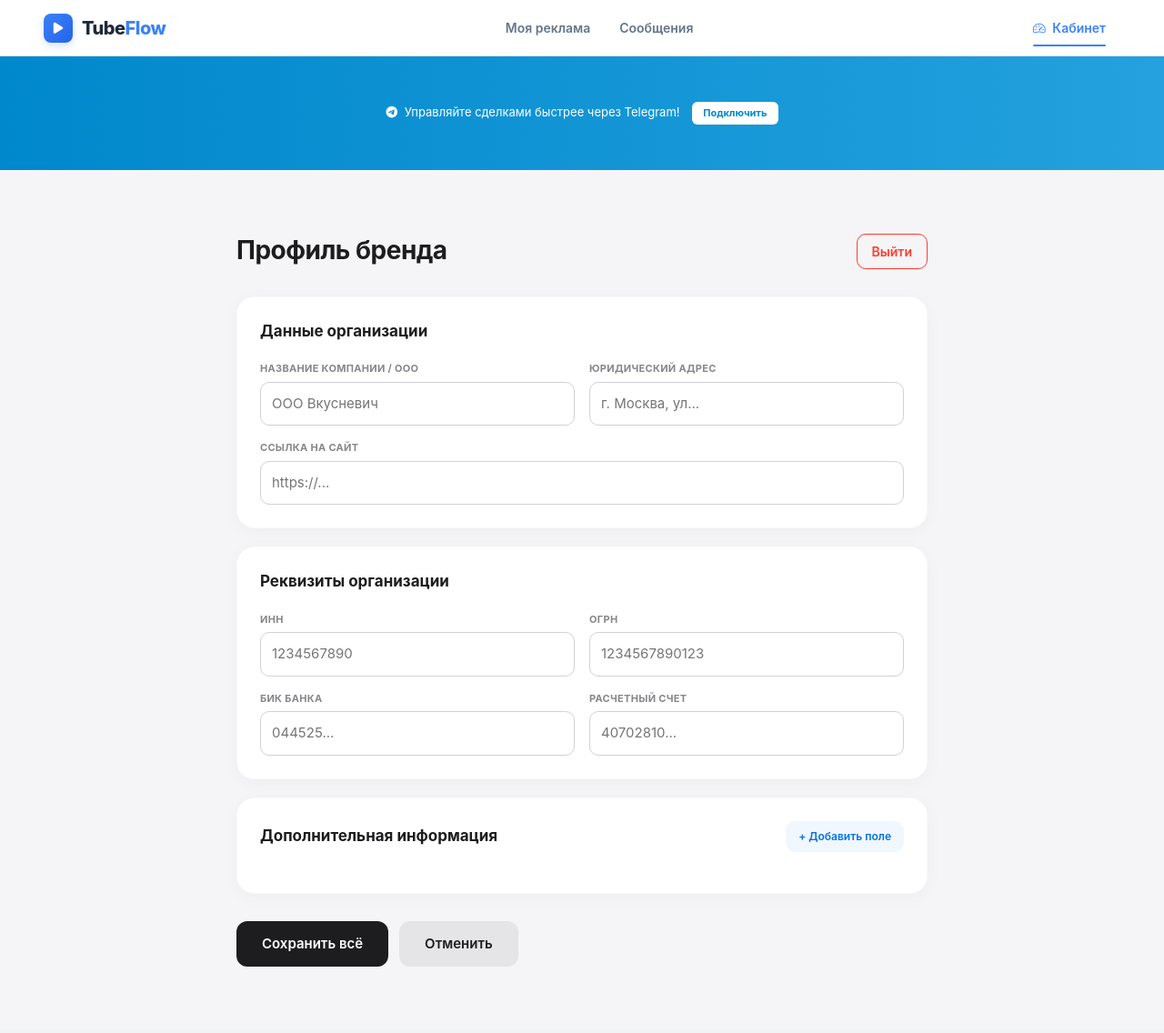
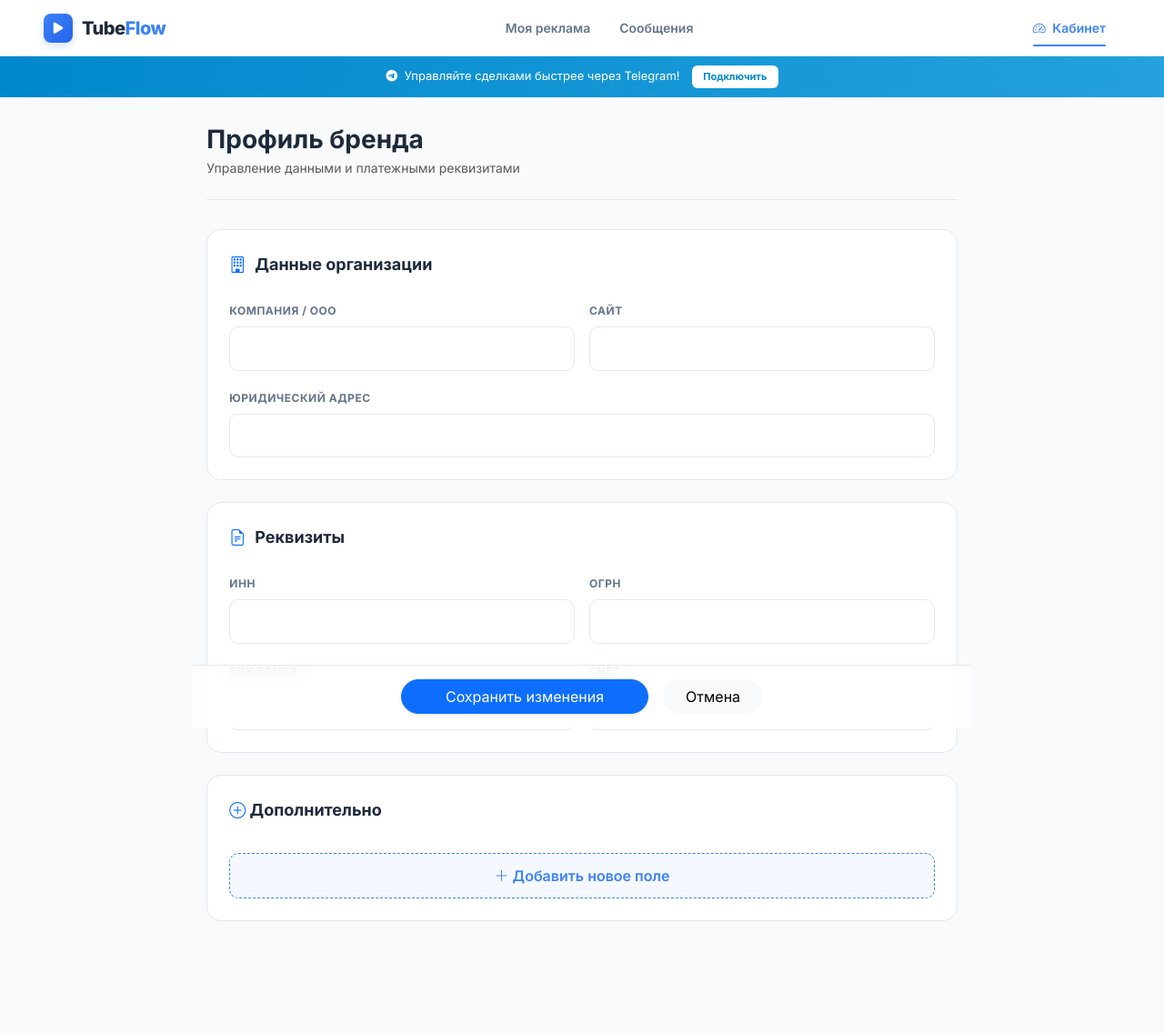
Before and after one commit to elenabri/Flow, a Django app: page /dashboard/ in a window 1280 px wide. Shown: the whole page at 91% size. Before the commit the page ends 1063 px from the top, so only its background shows below. Run offline with Django 5.2, Linux system fonts and the light colour scheme; a user stored in the database is signed in; data comes from the database, SQL or seed files in the repository; data that the repository does not hold is empty.

Commit message:
Update dashboard.html

```diff
--- a/core/templates/core/dashboard.html
+++ b/core/templates/core/dashboard.html
@@ -1,72 +1,121 @@
-{% extends 'base.html' %}
+{% extends 'core/base.html' %}
 {% load static %}
+
+{% block title %}Личный кабинет | TubeFlow{% endblock %}
 
 {% block extra_css %}
     <style>
-        :root {
-            --primary: #0071e3;
-            --border: #d2d2d7;
-            --text-main: #1d1d1f;
-            --text-label: #86868b;
-            --bg-light: #f5f5f7;
-            --error: #ff3b30;
-            --white: #ffffff;
+        /* Локальные улучшения для карточек кабинета */
+        .dashboard-header {
+            margin-bottom: 2rem;
+            border-bottom: 1px solid var(--mp-border);
+            padding-bottom: 1.5rem;
         }
 
-        body { background: var(--bg-light); margin: 0; font-family: -apple-system, BlinkMacSystemFont, "Segoe UI", Roboto, sans-serif; color: var(--text-main); -webkit-font-smoothing: antialiased; }
-        .container { max-width: 800px; margin: 0 auto; padding: 40px 20px; }
+        .section-card {
+            background: #ffffff;
+            border: 1px solid var(--mp-border);
+            border-radius: 16px;
+            padding: 24px;
+            margin-bottom: 24px;
+            transition: box-shadow 0.3s ease;
+        }
 
-        /* Header */
-        .header-flex { display: flex; justify-content: space-between; align-items: center; margin-bottom: 30px; }
-        h1 { font-size: 28px; font-weight: 700; margin: 0; letter-spacing: -0.5px; }
-        .logout-btn { color: var(--error); text-decoration: none; font-weight: 600; font-size: 14px; padding: 8px 16px; border: 1px solid var(--error); border-radius: 10px; transition: 0.2s; background: none; cursor: pointer;}
-        .logout-btn:hover { background: var(--error); color: white; }
+        .section-card:hover {
+            box-shadow: 0 8px 24px rgba(148, 163, 184, 0.08);
+        }
 
-        /* Card Styles */
-        .card { background: var(--white); border-radius: 20px; padding: 25px; box-shadow: 0 4px 20px rgba(0,0,0,0.03); margin-bottom: 20px; border: 1px solid rgba(0,0,0,0.02); }
-        .card-title { font-size: 17px; font-weight: 700; margin-bottom: 20px; color: var(--text-main); display: flex; justify-content: space-between; align-items: center; }
+        .section-title {
+            font-size: 18px;
+            font-weight: 700;
+            color: var(--mp-text-main);
+            margin-bottom: 1.5rem;
+            display: flex;
+            align-items: center;
+            gap: 10px;
+        }
 
-        /* Form Elements */
-        .info-grid { display: grid; grid-template-columns: 1fr 1fr; gap: 16px; }
-        .info-item { display: flex; flex-direction: column; }
-        .info-item label { font-size: 11px; color: var(--text-label); font-weight: 700; text-transform: uppercase; margin-bottom: 6px; letter-spacing: 0.3px; }
+        .form-label-custom {
+            font-size: 12px;
+            font-weight: 700;
+            color: var(--mp-text-muted);
+            text-transform: uppercase;
+            letter-spacing: 0.5px;
+            margin-bottom: 8px;
+        }
 
-        input[type="text"], input[type="email"], input[type="url"], textarea {
-            width: 100%; border: 1px solid var(--border); border-radius: 10px; padding: 12px;
-            font-size: 15px; outline: none; transition: 0.2s; box-sizing: border-box; background: #fff;
+        .form-control-custom {
+            border: 1px solid var(--mp-border);
+            border-radius: 10px;
+            padding: 12px 16px;
+            font-size: 15px;
+            color: var(--mp-text-main);
+            background-color: #ffffff;
+            transition: all 0.2s ease;
         }
-        input:focus, textarea:focus { border-color: var(--primary); box-shadow: 0 0 0 3px rgba(0,113,227,0.1); }
-        textarea { min-height: 100px; resize: vertical; }
 
-        /* Dynamic Fields */
-        .custom-field-row { display: grid; grid-template-columns: 1fr 1fr 40px; gap: 12px; margin-top: 15px; align-items: flex-end; }
-        .remove-field { background: none; border: none; color: var(--error); font-size: 22px; cursor: pointer; padding-bottom: 8px; }
-        .btn-add-field { background: #f0f7ff; color: var(--primary); border: none; padding: 8px 14px; border-radius: 10px; font-weight: 600; cursor: pointer; font-size: 12px; }
+        .form-control-custom:focus {
+            border-color: var(--mp-accent);
+            box-shadow: 0 0 0 4px rgba(59, 130, 246, 0.1);
+            outline: none;
+        }
 
-        /* Controls */
-        .edit-controls { margin-top: 30px; display: flex; gap: 12px; }
-        .btn { padding: 14px 28px; border-radius: 12px; font-weight: 600; cursor: pointer; border: none; transition: 0.2s; font-size: 15px; }
-        .btn-primary { background: var(--text-main); color: white; }
-        .btn-primary:hover { opacity: 0.9; }
-        .btn-secondary { background: #e5e5e7; color: var(--text-main); text-decoration: none; display: inline-block; text-align: center; }
+        /* Динамические поля */
+        .custom-field-row {
+            display: grid;
+            grid-template-columns: 1fr 1fr 40px;
+            gap: 16px;
+            background: var(--mp-bg);
+            padding: 16px;
+            border-radius: 12px;
+            margin-bottom: 12px;
+            align-items: end;
+        }
 
-        @media (max-width: 600px) {
-            .info-grid { grid-template-columns: 1fr; }
-            .custom-field-row { grid-template-columns: 1fr; gap: 8px; }
-            .remove-field { text-align: right; }
+        .btn-add-field {
+            background: rgba(59, 130, 246, 0.05);
+            color: var(--mp-accent);
+            border: 1px dashed var(--mp-accent);
+            width: 100%;
+            padding: 12px;
+            border-radius: 10px;
+            font-weight: 600;
+            margin-top: 10px;
+        }
+
+        .btn-remove {
+            color: #ef4444;
+            background: none;
+            border: none;
+            font-size: 20px;
+            padding-bottom: 8px;
+        }
+
+        .sticky-save-bar {
+            background: rgba(255, 255, 255, 0.8);
+            backdrop-filter: blur(10px);
+            border-top: 1px solid var(--mp-border);
+            padding: 15px 0;
+            position: sticky;
+            bottom: 0;
+            margin: 0 -15px;
+            z-index: 100;
         }
     </style>
 {% endblock %}
 
 {% block content %}
+<div class="row justify-content-center">
+    <div class="col-lg-8">
 
-<div class="container">
-    <div class="header-flex">
-        <h1>{% if user.role == 'blogger' %}Кабинет блогера{% else %}Профиль бренда{% endif %}</h1>
-        <form action="{% url 'logout' %}" method="post" style="display:inline;">
-            {% csrf_token %}
-            <button type="submit" class="logout-btn">Выйти</button>
-        </form>
+        <!-- Заголовок -->
+        <div class="dashboard-header d-flex justify-content-between align-items-center">
+            <div>
+                <h1 class="h3 mb-1 fw-bold">
+                    {% if user.role == 'blogger' %}Кабинет автора{% else %}Профиль бренда{% endif %}
+                </h1>
+                <p class="text-muted small mb-0">Управление данными и платежными реквизитами</p>
+            </div>
         </div>
 
         <form method="POST" action="{% url 'core:update_profile' %}">
@@ -74,130 +123,137 @@
 
             {% if user.role == 'blogger' %}
                 <!-- СЕКЦИЯ БЛОГЕРА -->
-            <div class="card">
-                <div class="card-title">Информация о канале</div>
-                <div class="info-grid">
-                    <div class="info-item" style="grid-column: span 2;">
-                        <label>YouTube Канал (ссылка)</label>
-                        <input type="url" name="channel_link" value="{{ user.blogger_profile.channel_link }}" placeholder="https://youtube.com/@..." required>
+                <div class="section-card">
+                    <div class="section-title">
+                        <i class="bi bi-youtube text-danger"></i> Основные данные
                     </div>
-                    <div class="info-item" style="grid-column: span 2;">
-                        <label>Описание контента</label>
-                        <textarea name="channel_description" placeholder="Расскажите брендам, о чем ваш канал...">{{ user.blogger_profile.channel_description }}</textarea>
+                    <div class="row g-3">
+                        <div class="col-12">
+                            <label class="form-label-custom">Ссылка на YouTube канал</label>
+                            <input type="url" name="channel_link" class="form-control-custom w-100"
+                                   value="{{ user.blogger_profile.channel_link }}" placeholder="https://youtube.com/@...">
+                        </div>
+                        <div class="col-12">
+                            <label class="form-label-custom">Описание контента</label>
+                            <textarea name="channel_description" class="form-control-custom w-100" rows="3"
+                                      placeholder="О чем ваш канал?">{{ user.blogger_profile.channel_description }}</textarea>
                         </div>
                     </div>
                 </div>
 
-            <!-- РЕКВИЗИТЫ БЛОГЕРА -->
-            <div class="card">
-                <div class="card-title">Банковские реквизиты</div>
-                <div class="info-grid">
-                    <div class="info-item">
-                        <label>ФИО получателя</label>
-                        <input type="text" name="bank_receiver" value="{{ user.blogger_profile.bank_receiver }}" placeholder="Иванов Иван Иванович">
+                <div class="section-card">
+                    <div class="section-title">
+                        <i class="bi bi-credit-card text-primary"></i> Реквизиты для выплат
                     </div>
-                    <div class="info-item">
-                        <label>ИНН</label>
-                        <input type="text" name="inn" value="{{ user.blogger_profile.inn }}" placeholder="1234567890">
+                    <div class="row g-3">
+                        <div class="col-md-6">
+                            <label class="form-label-custom">ФИО получателя</label>
+                            <input type="text" name="bank_receiver" class="form-control-custom w-100" value="{{ user.blogger_profile.bank_receiver }}">
                         </div>
-                    <div class="info-item">
-                        <label>БИК Банка</label>
-                        <input type="text" name="bik" value="{{ user.blogger_profile.bik }}" placeholder="044525...">
+                        <div class="col-md-6">
+                            <label class="form-label-custom">ИНН</label>
+                            <input type="text" name="inn" class="form-control-custom w-100" value="{{ user.blogger_profile.inn }}">
                         </div>
-                    <div class="info-item">
-                        <label>Расчетный счет</label>
-                        <input type="text" name="account_number" value="{{ user.blogger_profile.account_number }}" placeholder="40702810...">
+                        <div class="col-md-6">
+                            <label class="form-label-custom">БИК Банка</label>
+                            <input type="text" name="bik" class="form-control-custom w-100" value="{{ user.blogger_profile.bik }}">
                         </div>
-                </div>
-            </div>
-        {% else %}
-            <!-- СЕКЦИЯ РЕКЛАМОДАТЕЛЯ -->
-            <div class="card">
-                <div class="card-title">Данные организации</div>
-                <div class="info-grid">
-                    <div class="info-item">
-                        <label>Название компании / ООО</label>
-                        <input type="text" name="company_name" value="{{ user.advertiser_profile.company_name }}" placeholder="ООО Вкусневич" required>
-                    </div>
-                    <div class="info-item">
-                        <label>Юридический адрес</label>
-                        <input type="text" name="legal_address" value="{{ user.advertiser_profile.legal_address }}" placeholder="г. Москва, ул...">
-                    </div>
-                    <div class="info-item" style="grid-column: span 2;">
-                        <label>Ссылка на сайт</label>
-                        <input type="url" name="website" value="{{ user.advertiser_profile.website }}" placeholder="https://...">
+                        <div class="col-md-6">
+                            <label class="form-label-custom">Расчетный счет</label>
+                            <input type="text" name="account_number" class="form-control-custom w-100" value="{{ user.blogger_profile.account_number }}">
                         </div>
                     </div>
                 </div>
 
-            <div class="card">
-                <div class="card-title">Реквизиты организации</div>
-                <div class="info-grid">
-                    <div class="info-item">
-                        <label>ИНН</label>
-                        <input type="text" name="inn" value="{{ user.advertiser_profile.inn }}" placeholder="1234567890">
+            {% else %}
+                <!-- СЕКЦИЯ РЕКЛАМОДАТЕЛЯ -->
+                <div class="section-card">
+                    <div class="section-title">
+                        <i class="bi bi-building text-primary"></i> Данные организации
                     </div>
-                    <div class="info-item">
-                        <label>ОГРН</label>
-                        <input type="text" name="ogrn" value="{{ user.advertiser_profile.ogrn }}" placeholder="1234567890123">
+                    <div class="row g-3">
+                        <div class="col-md-6">
+                            <label class="form-label-custom">Компания / ООО</label>
+                            <input type="text" name="company_name" class="form-control-custom w-100" value="{{ user.advertiser_profile.company_name }}" required>
                         </div>
-                    <div class="info-item">
-                        <label>БИК Банка</label>
-                        <input type="text" name="bik" value="{{ user.advertiser_profile.bik }}" placeholder="044525...">
+                        <div class="col-md-6">
+                            <label class="form-label-custom">Сайт</label>
+                            <input type="url" name="website" class="form-control-custom w-100" value="{{ user.advertiser_profile.website }}">
                         </div>
-                    <div class="info-item">
-                        <label>Расчетный счет</label>
-                        <input type="text" name="account_number" value="{{ user.advertiser_profile.account_number }}" placeholder="40702810...">
+                        <div class="col-12">
+                            <label class="form-label-custom">Юридический адрес</label>
+                            <input type="text" name="legal_address" class="form-control-custom w-100" value="{{ user.advertiser_profile.legal_address }}">
+                        </div>
+                    </div>
+                </div>
+
+                <div class="section-card">
+                    <div class="section-title">
+                        <i class="bi bi-file-earmark-text text-primary"></i> Реквизиты
+                    </div>
+                    <div class="row g-3">
+                        <div class="col-md-6">
+                            <label class="form-label-custom">ИНН</label>
+                            <input type="text" name="inn" class="form-control-custom w-100" value="{{ user.advertiser_profile.inn }}">
+                        </div>
+                        <div class="col-md-6">
+                            <label class="form-label-custom">ОГРН</label>
+                            <input type="text" name="ogrn" class="form-control-custom w-100" value="{{ user.advertiser_profile.ogrn }}">
+                        </div>
+                        <div class="col-md-6">
+                            <label class="form-label-custom">БИК Банка</label>
+                            <input type="text" name="bik" class="form-control-custom w-100" value="{{ user.advertiser_profile.bik }}">
+                        </div>
+                        <div class="col-md-6">
+                            <label class="form-label-custom">Счет</label>
+                            <input type="text" name="account_number" class="form-control-custom w-100" value="{{ user.advertiser_profile.account_number }}">
                         </div>
                     </div>
                 </div>
             {% endif %}
 
-        <!-- СЕКЦИЯ: ДОПОЛНИТЕЛЬНЫЕ ПОЛЯ -->
-        <div class="card" id="custom-fields-card">
-            <div class="card-title">
-                Дополнительная информация
-                <button type="button" class="btn-add-field" onclick="addCustomField()">+ Добавить поле</button>
+            <!-- ДОП ПОЛЯ -->
+            <div class="section-card">
+                <div class="section-title d-flex justify-content-between">
+                    <span><i class="bi bi-plus-circle text-primary"></i> Дополнительно</span>
                 </div>
 
                 <div id="custom-fields-container">
-                {% if user.role == 'blogger' %}
-                    {% for key, value in user.blogger_profile.custom_data.items %}
+                    {% with profile=user.blogger_profile|default:user.advertiser_profile %}
+                        {% for key, value in profile.custom_data.items %}
                         <div class="custom-field-row">
-                        <div class="info-item">
-                            <label>Название</label>
-                            <input type="text" name="custom_label[]" value="{{ key }}" required>
+                            <div>
+                                <label class="form-label-custom">Название</label>
+                                <input type="text" name="custom_label[]" value="{{ key }}" class="form-control-custom w-100" required>
                             </div>
-                        <div class="info-item">
-                            <label>Значение</label>
-                            <input type="text" name="custom_value[]" value="{{ value }}" required>
+                            <div>
+                                <label class="form-label-custom">Значение</label>
+                                <input type="text" name="custom_value[]" value="{{ value }}" class="form-control-custom w-100" required>
                             </div>
-                        <button type="button" class="remove-field" onclick="this.parentElement.remove()">×</button>
+                            <button type="button" class="btn-remove" onclick="this.parentElement.remove()">×</button>
                         </div>
                         {% endfor %}
-                {% else %}
-                    {% for key, value in user.advertiser_profile.custom_data.items %}
-                    <div class="custom-field-row">
-                        <div class="info-item">
-                            <label>Название</label>
-                            <input type="text" name="custom_label[]" value="{{ key }}" required>
+                    {% endwith %}
                 </div>
-                        <div class="info-item">
-                            <label>Значение</label>
-                            <input type="text" name="custom_value[]" value="{{ value }}" required>
+
+                <button type="button" class="btn-add-field" onclick="addCustomField()">
+                    <i class="bi bi-plus-lg"></i> Добавить новое поле
+                </button>
             </div>
-                        <button type="button" class="remove-field" onclick="this.parentElement.remove()">×</button>
-                    </div>
-                    {% endfor %}
-                {% endif %}
+
+            <!-- ПАНЕЛЬ СОХРАНЕНИЯ -->
+            <div class="sticky-save-bar">
+                <div class="container d-flex gap-3 justify-content-center">
+                    <button type="submit" class="btn btn-primary px-5 rounded-pill shadow-sm">
+                        Сохранить изменения
+                    </button>
+                    <a href="{% url 'core:dashboard' %}" class="btn btn-light px-4 rounded-pill">
+                        Отмена
+                    </a>
                 </div>
             </div>
-
-        <div class="edit-controls">
-            <button type="submit" class="btn btn-primary">Сохранить всё</button>
-            <a href="{% url 'core:dashboard' %}" class="btn btn-secondary">Отменить</a>
+        </form>
     </div>
-    </form>
 </div>
 
 <script>
@@ -205,17 +261,16 @@
         const container = document.getElementById('custom-fields-container');
         const row = document.createElement('div');
         row.className = 'custom-field-row';
-
         row.innerHTML = `
-            <div class="info-item">
-                <label>Название (напр. Telegram)</label>
-                <input type="text" name="custom_label[]" placeholder="Поле" required>
+            <div>
+                <label class="form-label-custom">Название</label>
+                <input type="text" name="custom_label[]" placeholder="Напр: Telegram" class="form-control-custom w-100" required>
             </div>
-            <div class="info-item">
-                <label>Значение</label>
-                <input type="text" name="custom_value[]" placeholder="Значение" required>
+            <div>
+                <label class="form-label-custom">Значение</label>
+                <input type="text" name="custom_value[]" placeholder="@username" class="form-control-custom w-100" required>
             </div>
-            <button type="button" class="remove-field" onclick="this.parentElement.remove()">×</button>
+            <button type="button" class="btn-remove" onclick="this.parentElement.remove()">×</button>
         `;
         container.appendChild(row);
     }
```
Lines whose indentation alone changed are shown as unchanged.
